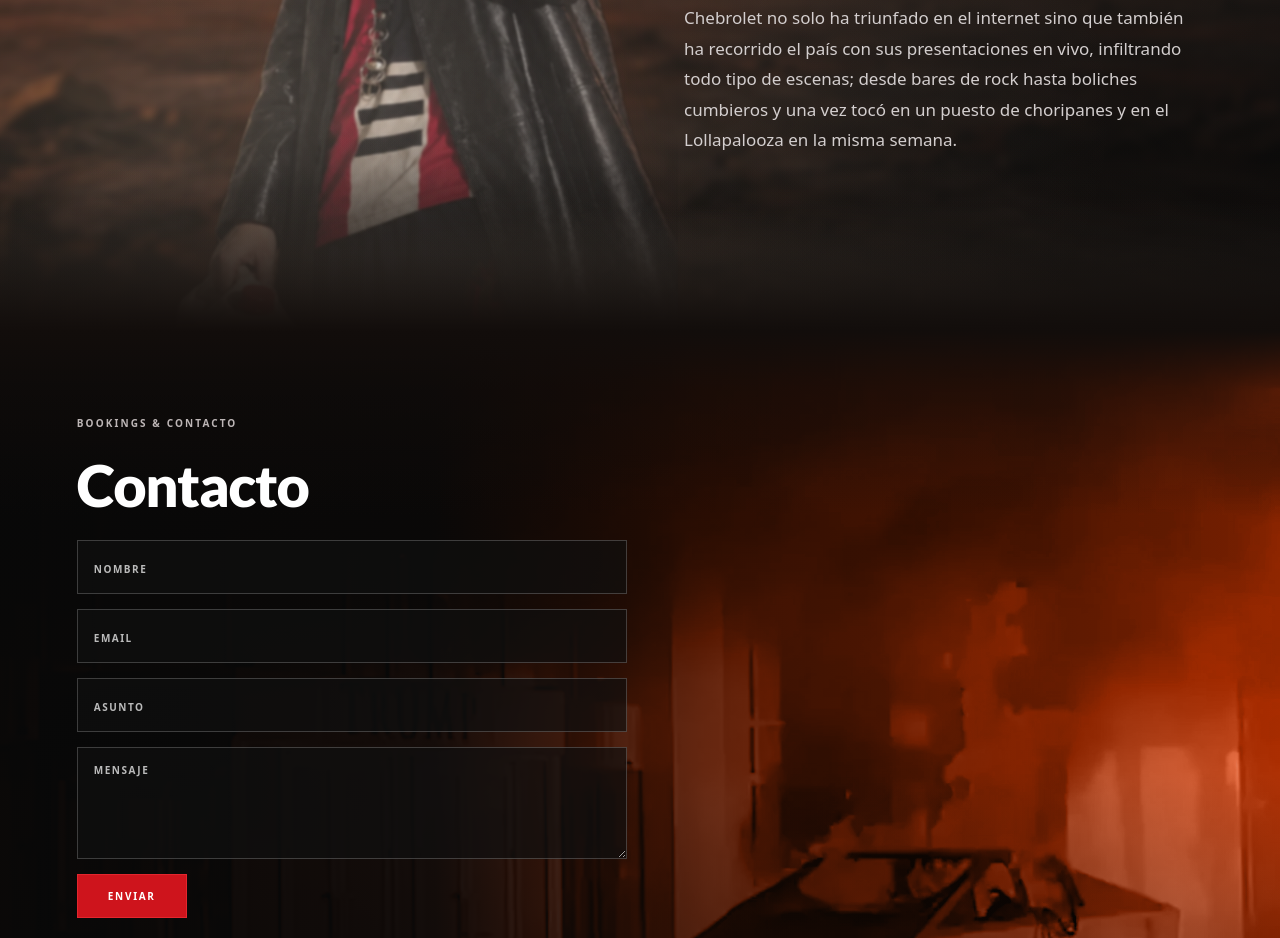
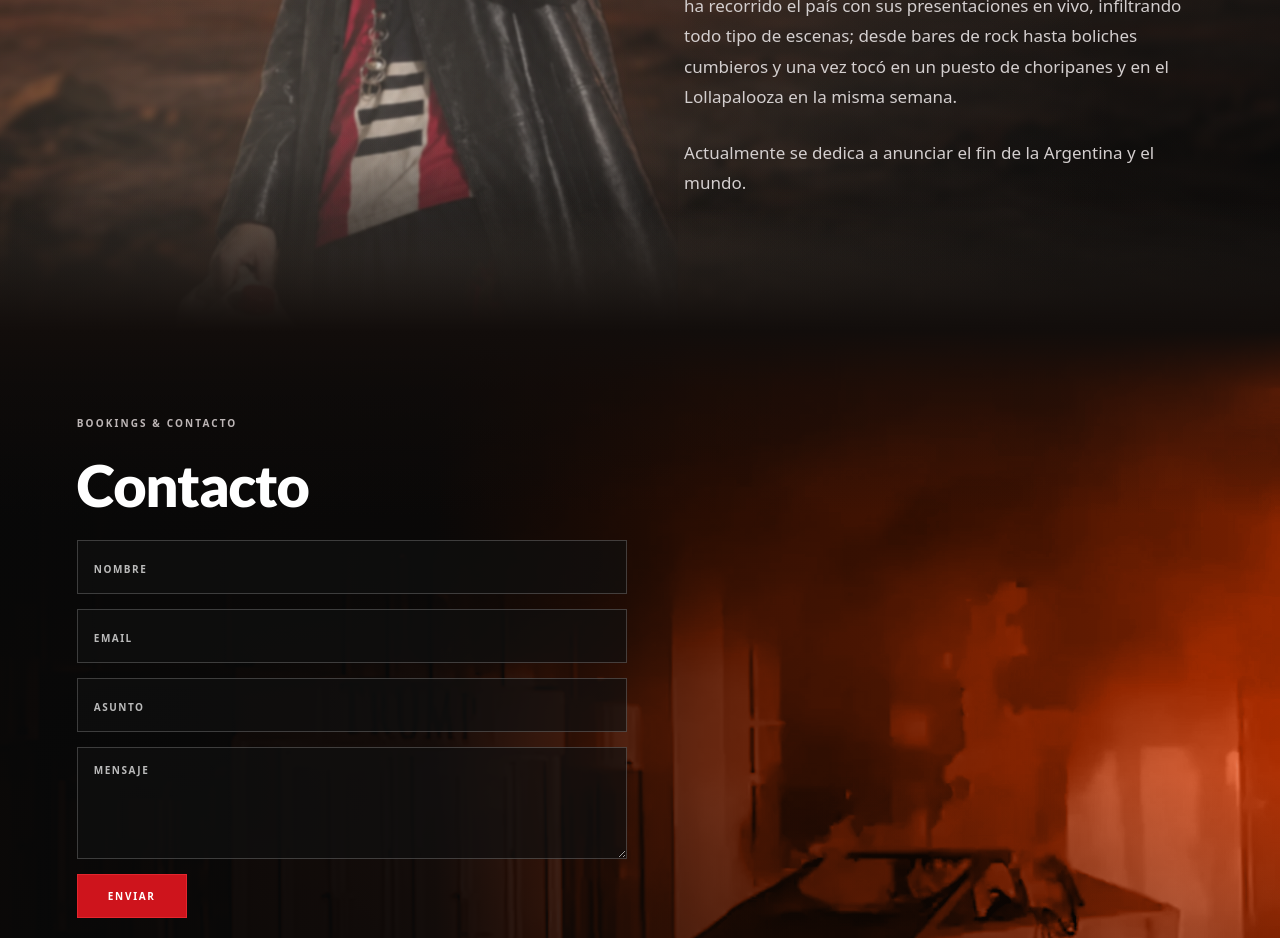
Before and after one commit to Agustin7000/chebrolet.com.ar, a plain HTML site: page index.html in a window 1280 px wide. Shown: the part 1269-2207 px from the top of the page. Drawn offline with Linux system fonts and the light colour scheme.

Commit message:
Agregar tercer párrafo a la bio de Chebrolet

```diff
--- a/index.html
+++ b/index.html
@@ -111,6 +111,7 @@
     <div class="panel-3-divider"></div>
     <p class="panel-3-text">Chebrolet es un artista argentino de música electrónica y cantor, pionero del Hardbass Argentino, género que desde 2021 ha llevado a lo más alto con hits como <strong>“Renault 12”</strong>, <strong>“Caballo en Renault 19”</strong> y <strong>“Vendo Gol Mod. 1998”</strong>.</p>
     <p class="panel-3-text">Chebrolet no solo ha triunfado en el internet sino que también ha recorrido el país con sus presentaciones en vivo, infiltrando todo tipo de escenas; desde bares de rock hasta boliches cumbieros y una vez tocó en un puesto de choripanes y en el Lollapalooza en la misma semana.</p>
+    <p class="panel-3-text">Actualmente se dedica a anunciar el fin de la Argentina y el mundo.</p>
     </div>
   </section>
 
```
